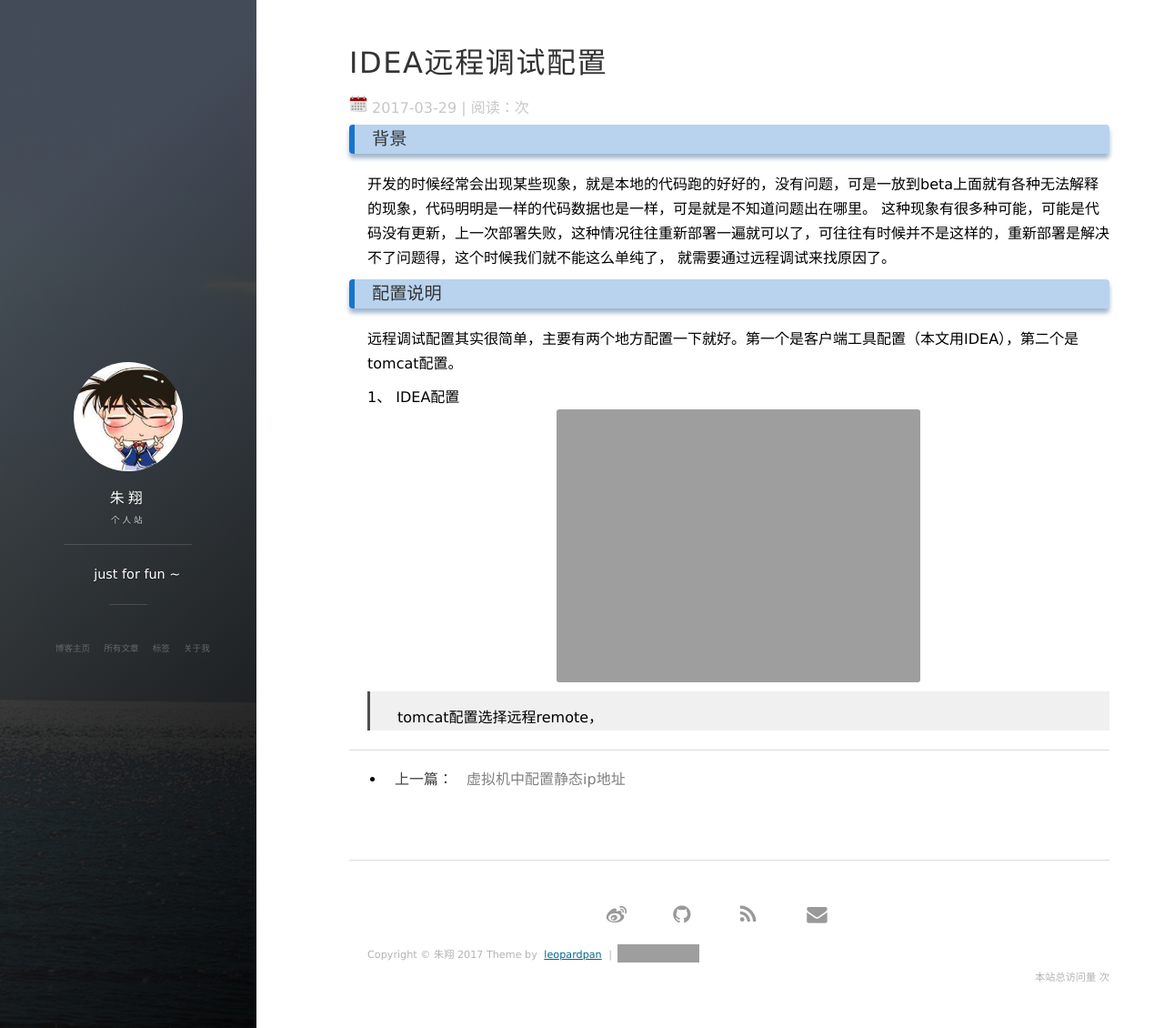
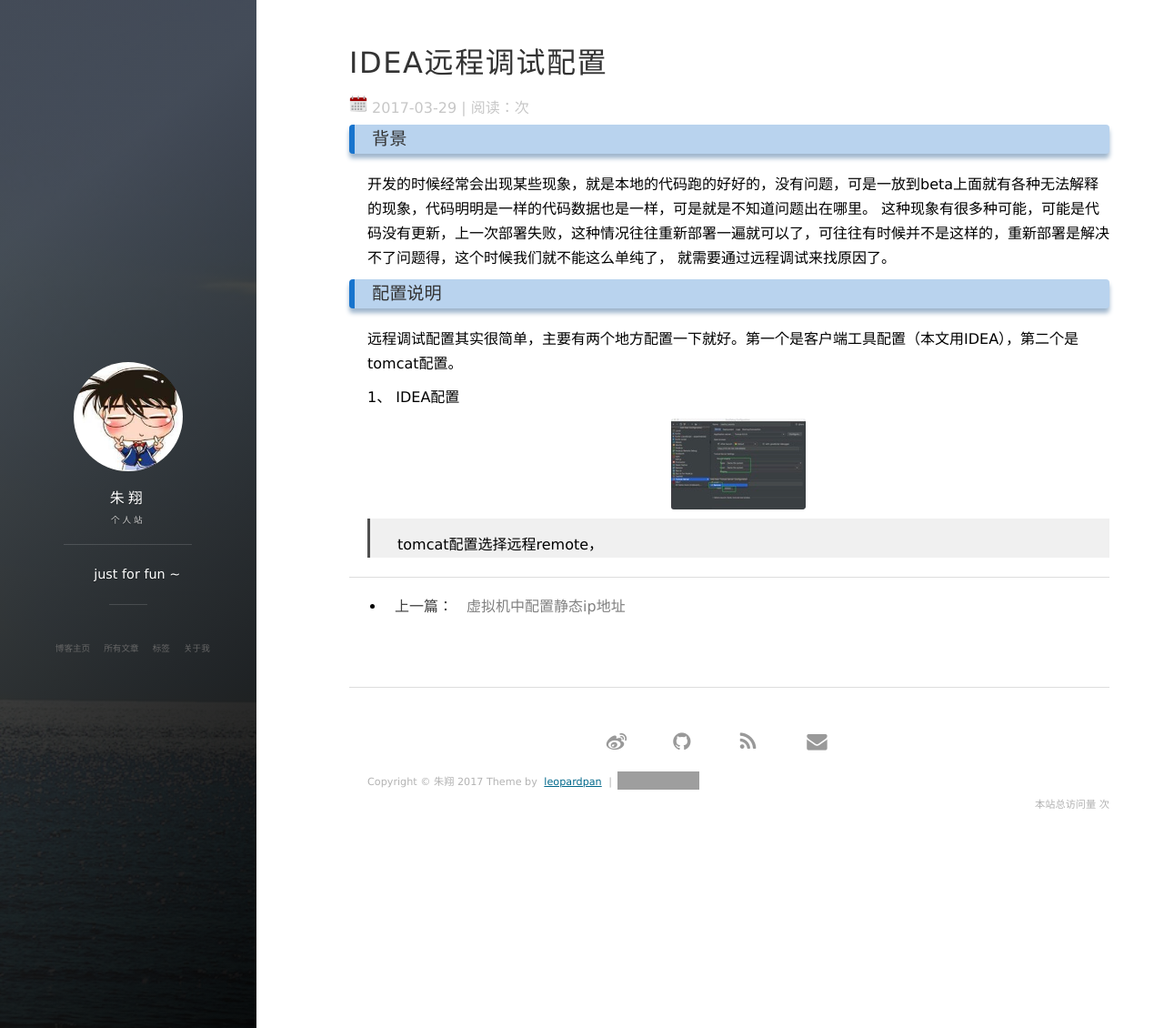
Before and after one commit to zhuSilence/zhuSilence.github.io, a Jekyll site: the page built from _posts/2017-03-29-IDEA远程调试配置.md, in a window 1280 px wide and 1130 px high. Shown: the whole window at 91% size. Built offline with Jekyll 4.4.1, drawn with Linux system fonts in a browser that asks for light colours; nearby versions of some CDN libraries; comment, search, counter and statistics services are not loaded; grey boxes are pictures that could not be loaded.

Commit message:
2017-03-29-IDEA远程调试配置

```diff
--- a/_posts/2017-03-29-IDEA远程调试配置.md
+++ b/_posts/2017-03-29-IDEA远程调试配置.md
@@ -13,5 +13,7 @@ tag: IDEA
 远程调试配置其实很简单，主要有两个地方配置一下就好。第一个是客户端工具配置（本文用IDEA），第二个是tomcat配置。
 
 1、 IDEA配置
-![bug](/images/posts/articles/2017-03-29/001.jpg =400x200)
+
+![bug](/images/posts/articles/2017-03-29/001.jpg)
+
 > tomcat配置选择远程remote，
```
